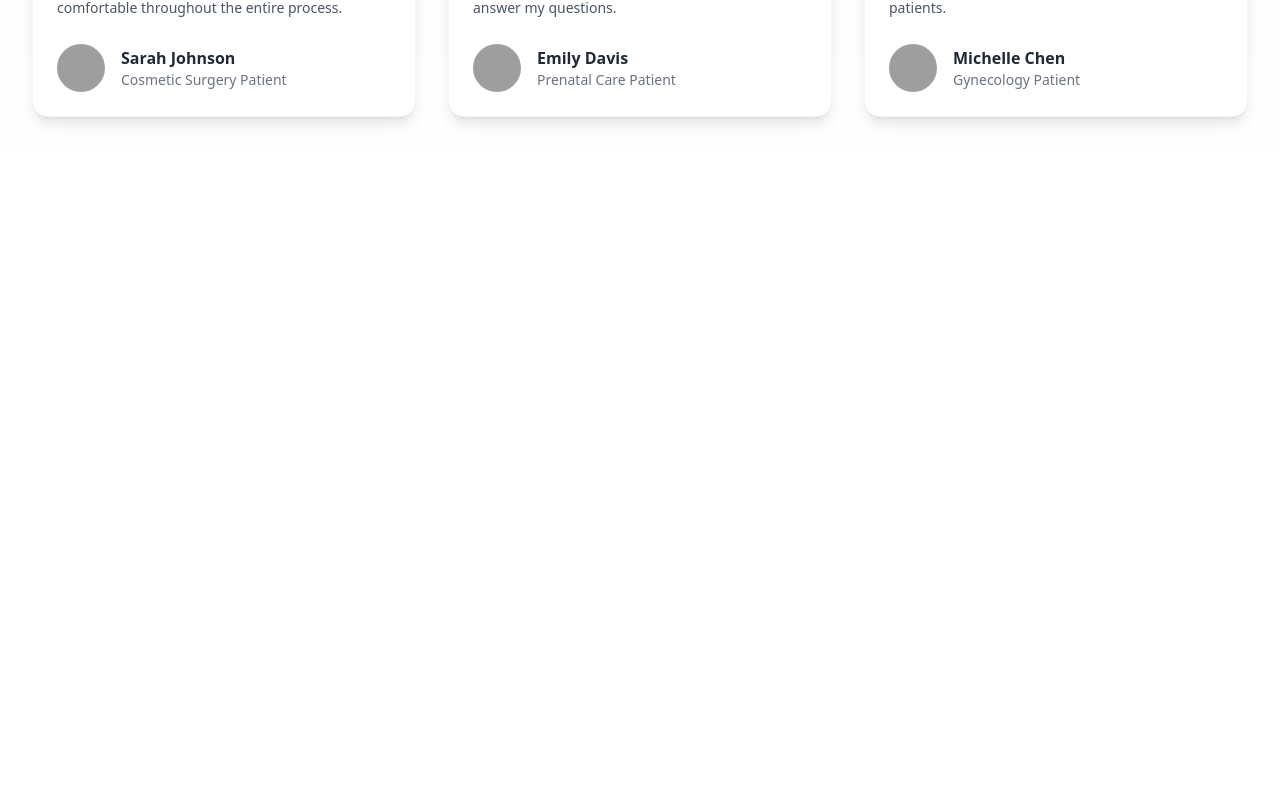
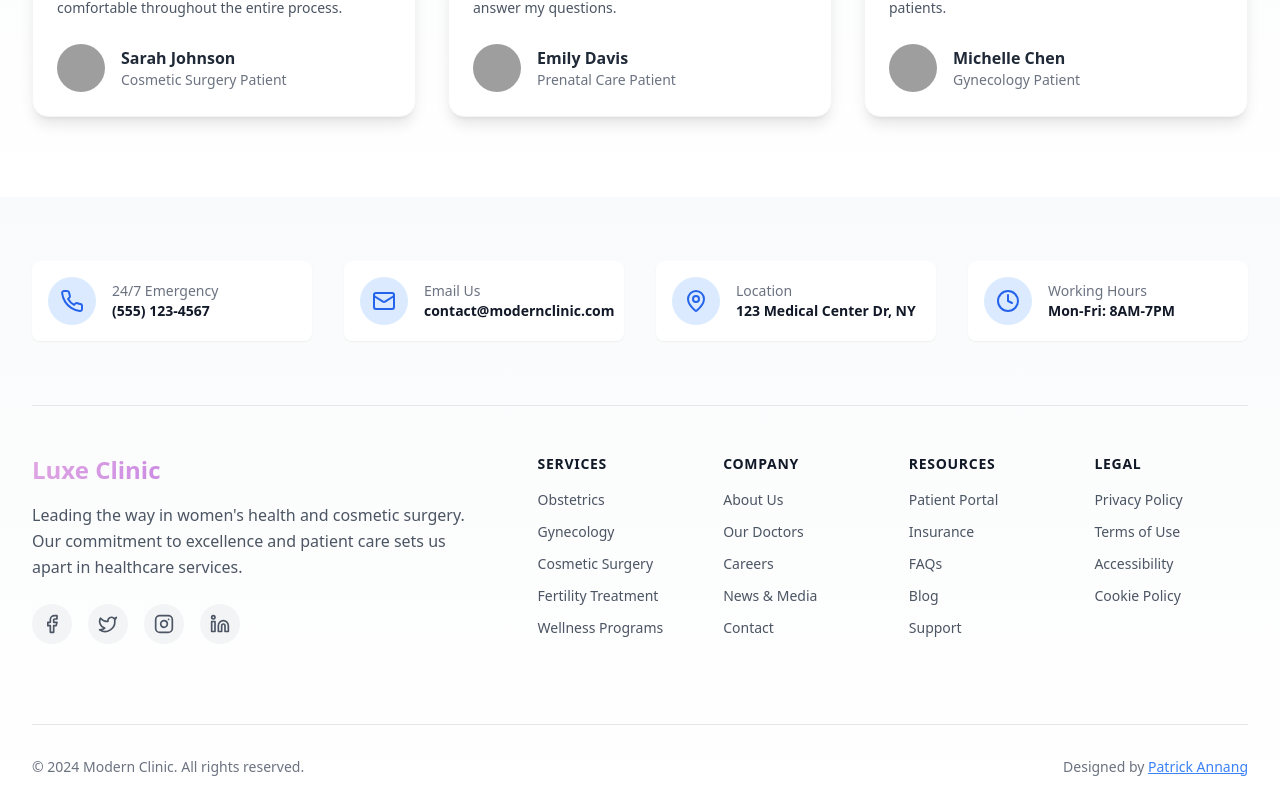
Before and after one commit to amartey-tricky/luxe, a Next.js app: page / in a window 1280 px wide. Shown: the part 2804-3613 px from the top of the page. Before the commit the page ends 3001 px from the top, so only its background shows below. Built offline with nearby package versions, Linux system fonts and the light colour scheme; grey boxes are pictures that could not be loaded.

Commit message:
footer done

```diff
--- a/app/layout.tsx
+++ b/app/layout.tsx
@@ -1,6 +1,7 @@
 import type { Metadata } from "next";
 import localFont from "next/font/local";
 import { Header } from "@/components/header";
+import { Footer } from "@/components/footer";
 import "./globals.css";
 
 const geistSans = localFont({
@@ -34,6 +35,7 @@ export default function RootLayout({
       >
         <Header />
         {children}
+        <Footer />
       </body>
     </html>
   );
--- /dev/null
+++ b/components/footer/FooterBottom.tsx
@@ -0,0 +1,17 @@
+import styles from './styles.module.css';
+import Link from 'next/link';
+
+export function FooterBottom() {
+  const currentYear = new Date().getFullYear();
+
+  return (
+    <div className={styles.footerBottom}>
+      <p className={styles.copyright}>
+        © {currentYear} Modern Clinic. All rights reserved.
+      </p>
+      <p className={styles.attribution}>
+        Designed by <Link href="https://tricky-tau.vercel.app/" className="underline text-blue-500">Patrick Annang</Link>
+      </p>
+    </div>
+  );
+}
--- /dev/null
+++ b/components/footer/FooterMain.tsx
@@ -0,0 +1,128 @@
+import Link from 'next/link';
+import { Facebook, Twitter, Instagram, Linkedin } from 'lucide-react';
+import styles from './styles.module.css';
+
+const footerLinks = {
+  services: [
+    { label: "Obstetrics", href: "/services/obstetrics" },
+    { label: "Gynecology", href: "/services/gynecology" },
+    { label: "Cosmetic Surgery", href: "/services/cosmetic" },
+    { label: "Fertility Treatment", href: "/services/fertility" },
+    { label: "Wellness Programs", href: "/services/wellness" }
+  ],
+  company: [
+    { label: "About Us", href: "/about" },
+    { label: "Our Doctors", href: "/doctors" },
+    { label: "Careers", href: "/careers" },
+    { label: "News & Media", href: "/news" },
+    { label: "Contact", href: "/contact" }
+  ],
+  resources: [
+    { label: "Patient Portal", href: "/portal" },
+    { label: "Insurance", href: "/insurance" },
+    { label: "FAQs", href: "/faqs" },
+    { label: "Blog", href: "/blog" },
+    { label: "Support", href: "/support" }
+  ],
+  legal: [
+    { label: "Privacy Policy", href: "/privacy" },
+    { label: "Terms of Use", href: "/terms" },
+    { label: "Accessibility", href: "/accessibility" },
+    { label: "Cookie Policy", href: "/cookies" }
+  ]
+};
+
+const socialLinks = [
+  { icon: Facebook, href: "https://facebook.com" },
+  { icon: Twitter, href: "https://twitter.com" },
+  { icon: Instagram, href: "https://instagram.com" },
+  { icon: Linkedin, href: "https://linkedin.com" }
+];
+
+export function FooterMain() {
+  return (
+    <div className={styles.footerMain}>
+      <div className={styles.footerContent}>
+        {/* About Section */}
+        <div className={styles.aboutSection}>
+          <h3 className={styles.gradientText}>Luxe Clinic</h3>
+          <p className={styles.aboutText}>
+            Leading the way in women's health and cosmetic surgery. Our commitment
+            to excellence and patient care sets us apart in healthcare services.
+          </p>
+          <div className={styles.socialLinks}>
+            {socialLinks.map((social) => {
+              const Icon = social.icon;
+              return (
+                <Link
+                  key={social.href}
+                  href={social.href}
+                  target="_blank"
+                  rel="noopener noreferrer"
+                  className={styles.socialIcon}
+                >
+                  <Icon className="h-5 w-5" />
+                </Link>
+              );
+            })}
+          </div>
+        </div>
+
+        {/* Links Sections */}
+        <div className={styles.linksGrid}>
+          <div>
+            <h4 className={styles.linkTitle}>Services</h4>
+            <ul className={styles.linkList}>
+              {footerLinks.services.map((link) => (
+                <li key={link.href}>
+                  <Link href={link.href} className={styles.link}>
+                    {link.label}
+                  </Link>
+                </li>
+              ))}
+            </ul>
+          </div>
+
+          <div>
+            <h4 className={styles.linkTitle}>Company</h4>
+            <ul className={styles.linkList}>
+              {footerLinks.company.map((link) => (
+                <li key={link.href}>
+                  <Link href={link.href} className={styles.link}>
+                    {link.label}
+                  </Link>
+                </li>
+              ))}
+            </ul>
+          </div>
+
+          <div>
+            <h4 className={styles.linkTitle}>Resources</h4>
+            <ul className={styles.linkList}>
+              {footerLinks.resources.map((link) => (
+                <li key={link.href}>
+                  <Link href={link.href} className={styles.link}>
+                    {link.label}
+                  </Link>
+                </li>
+              ))}
+            </ul>
+          </div>
+
+          <div>
+            <h4 className={styles.linkTitle}>Legal</h4>
+            <ul className={styles.linkList}>
+              {footerLinks.legal.map((link) => (
+                <li key={link.href}>
+                  <Link href={link.href} className={styles.link}>
+                    {link.label}
+                  </Link>
+                </li>
+              ))}
+            </ul>
+          </div>
+        </div>
+      </div>
+    </div>
+  );
+}
--- /dev/null
+++ b/components/footer/FooterTop.tsx
@@ -0,0 +1,55 @@
+import { Phone, Mail, MapPin, Clock } from 'lucide-react';
+import Link from 'next/link';
+import styles from './styles.module.css';
+
+const contactInfo = [
+  {
+    icon: Phone,
+    label: "24/7 Emergency",
+    value: "(555) 123-4567",
+    href: "tel:+15551234567"
+  },
+  {
+    icon: Mail,
+    label: "Email Us",
+    value: "contact@modernclinic.com",
+    href: "mailto:contact@modernclinic.com"
+  },
+  {
+    icon: MapPin,
+    label: "Location",
+    value: "123 Medical Center Dr, NY",
+    href: "https://maps.google.com"
+  },
+  {
+    icon: Clock,
+    label: "Working Hours",
+    value: "Mon-Fri: 8AM-7PM",
+    href: "/contact"
+  }
+];
+
+export function FooterTop() {
+  return (
+    <div className={styles.footerTop}>
+      {contactInfo.map((item) => {
+        const Icon = item.icon;
+        return (
+          <Link
+            key={item.label}
+            href={item.href}
+            className={styles.contactItem}
+          >
+            <div className={styles.iconWrapper}>
+              <Icon className={styles.icon} />
+            </div>
+            <div>
+              <p className={styles.contactLabel}>{item.label}</p>
+              <p className={styles.contactValue}>{item.value}</p>
+            </div>
+          </Link>
+        );
+      })}
+    </div>
+  );
+}
--- /dev/null
+++ b/components/footer/index.tsx
@@ -0,0 +1,16 @@
+import { FooterTop } from './FooterTop';
+import { FooterMain } from './FooterMain';
+import { FooterBottom } from './FooterBottom';
+import styles from './styles.module.css';
+
+export function Footer() {
+  return (
+    <footer className={styles.footer}>
+      <div className="container mx-auto px-4 sm:px-6 lg:px-8">
+        <FooterTop />
+        <FooterMain />
+        <FooterBottom />
+      </div>
+    </footer>
+  );
+}
--- /dev/null
+++ b/components/footer/styles.module.css
@@ -0,0 +1,101 @@
+.footer {
+  @apply bg-gradient-to-b from-gray-50 to-white relative pt-16 pb-8;
+}
+
+/* Footer Top Styles */
+.footerTop {
+  @apply grid grid-cols-1 md:grid-cols-2 lg:grid-cols-4 gap-8 mb-16;
+}
+
+.contactItem {
+  @apply flex items-center space-x-4 p-4 rounded-lg bg-white shadow-sm hover:shadow-md
+         transition-all duration-300 transform hover:-translate-y-1;
+}
+
+.iconWrapper {
+  @apply flex-shrink-0 w-12 h-12 rounded-full bg-blue-100 flex items-center justify-center
+         text-blue-600 transition-colors duration-300;
+}
+
+.icon {
+  @apply w-6 h-6;
+}
+
+.contactLabel {
+  @apply text-sm text-gray-500;
+}
+
+.contactValue {
+  @apply text-sm font-semibold text-gray-900;
+}
+
+/* Footer Main Styles */
+.footerMain {
+  @apply py-12 border-t border-gray-200;
+}
+
+.footerContent {
+  @apply grid grid-cols-1 lg:grid-cols-5 gap-12;
+}
+
+.aboutSection {
+  @apply lg:col-span-2;
+}
+
+.footerTitle {
+  @apply text-2xl font-bold text-gray-900 mb-4;
+  background: linear-gradient(135deg, #2563eb 0%, #1d4ed8 100%);
+  -webkit-background-clip: text;
+  background-clip: text;
+  -webkit-text-fill-color: transparent;
+}
+
+.gradientText {
+  @apply text-2xl font-bold text-gray-900 mb-4;
+  background: linear-gradient(135deg, #E1A7E2 0%, #9C52E5 100%);
+  -webkit-background-clip: text;
+  background-clip: text;
+  -webkit-text-fill-color: transparent;
+}
+
+.aboutText {
+  @apply text-gray-600 mb-6 leading-relaxed;
+}
+
+.socialLinks {
+  @apply flex space-x-4;
+}
+
+.socialIcon {
+  @apply w-10 h-10 rounded-full bg-gray-100 flex items-center justify-center text-gray-600
+         hover:bg-blue-600 hover:text-white transition-all duration-300 transform hover:scale-110;
+}
+
+.linksGrid {
+  @apply grid grid-cols-2 md:grid-cols-4 lg:col-span-3 gap-8;
+}
+
+.linkTitle {
+  @apply text-sm font-semibold text-gray-900 uppercase tracking-wider mb-4;
+}
+
+.linkList {
+  @apply space-y-3;
+}
+
+.link {
+  @apply text-gray-600 hover:text-blue-600 transition-colors duration-200 text-sm block;
+}
+
+/* Footer Bottom Styles */
+.footerBottom {
+  @apply flex flex-col sm:flex-row justify-between items-center pt-8 mt-8 border-t border-gray-200;
+}
+
+.copyright {
+  @apply text-sm text-gray-500 mb-2 sm:mb-0;
+}
+
+.attribution {
+  @apply text-sm text-gray-500;
+}
```
